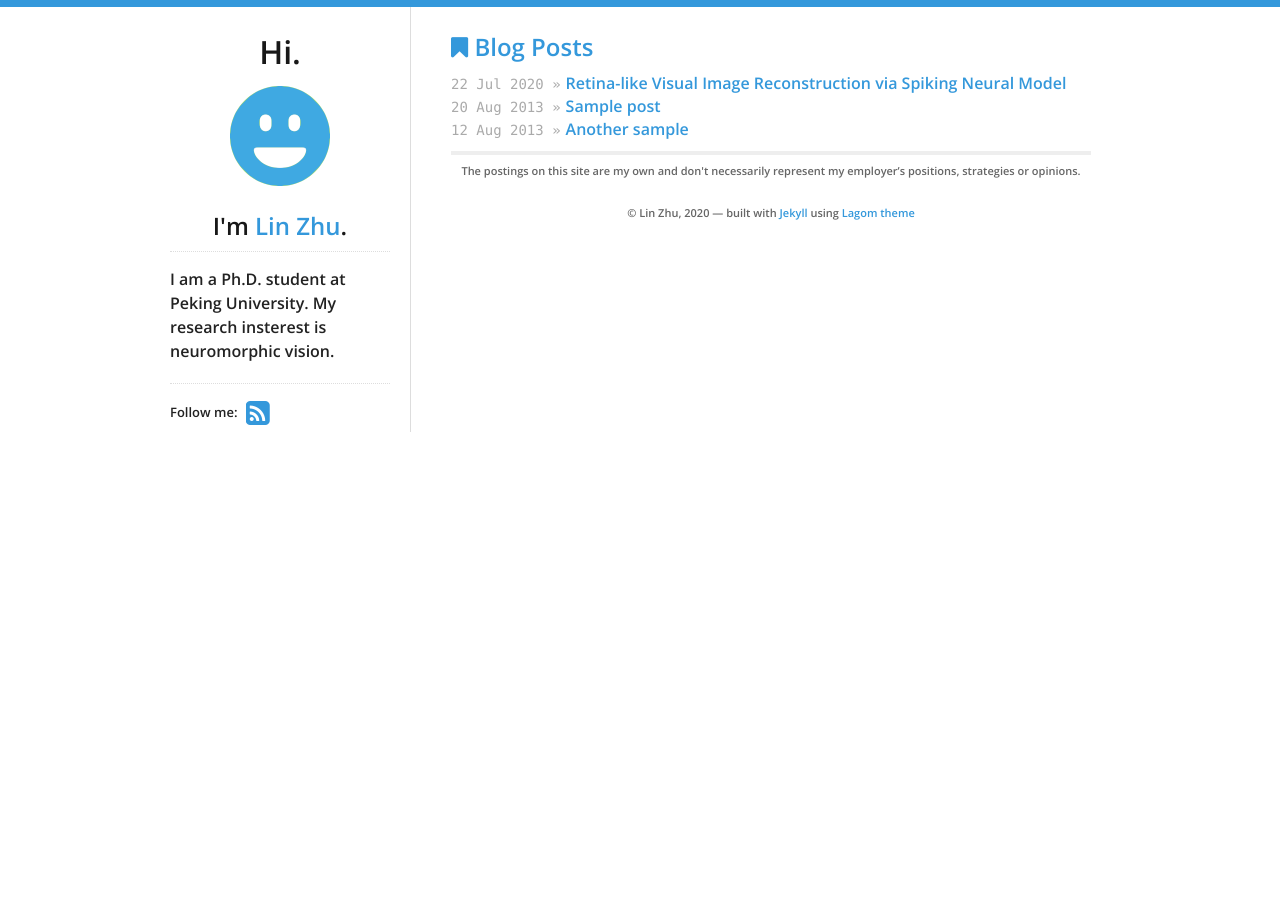
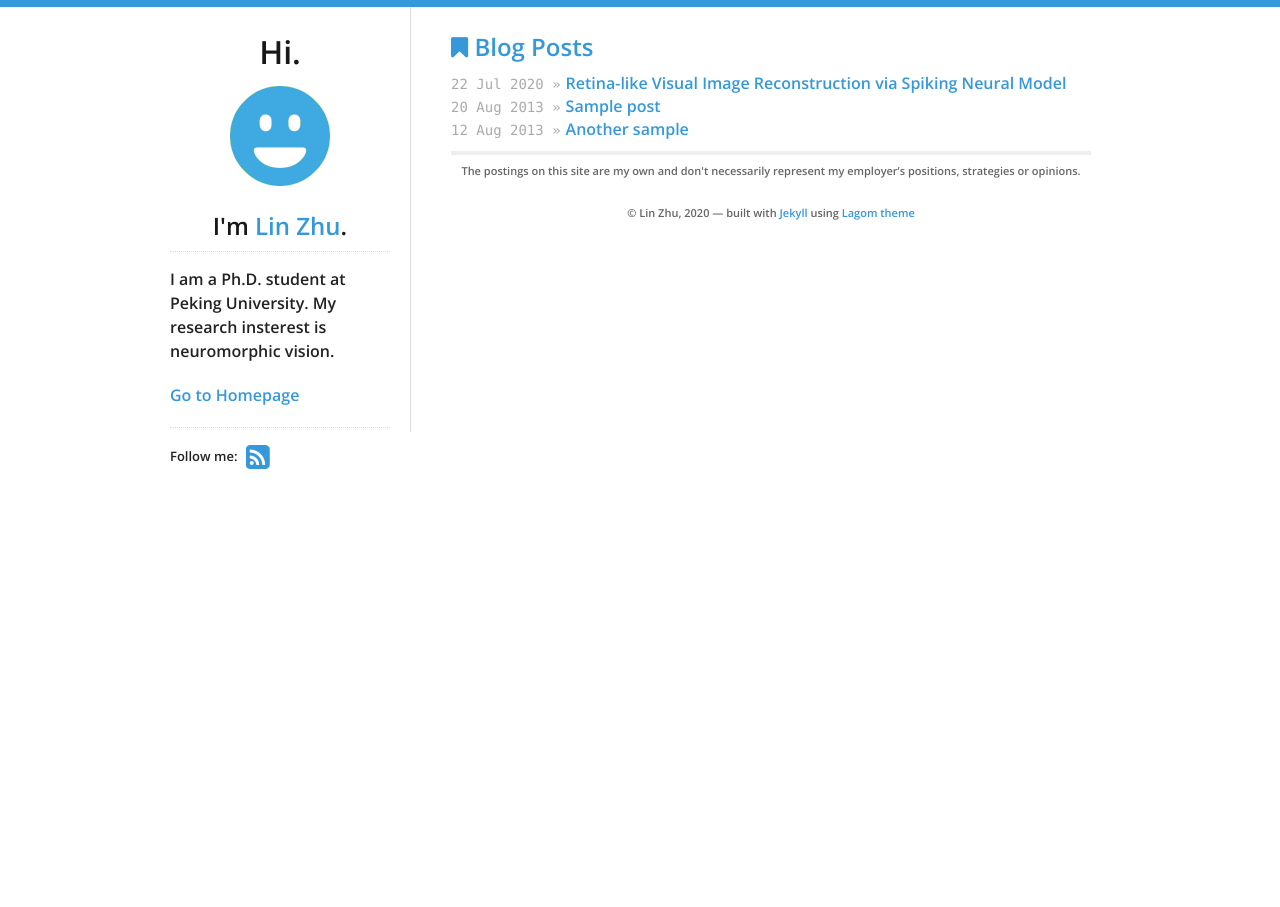
Before and after one commit to Crazyspike/crazyspike.github.io, a Jekyll site: the page built from index.html, in a window 1280 px wide. Built offline with Jekyll 4.4.1, drawn with Linux system fonts in a browser that asks for light colours.

Commit message:
Update sidebar.html

```diff
--- a/_includes/sidebar.html
+++ b/_includes/sidebar.html
@@ -10,7 +10,7 @@
   <h2>I'm <a href="https://crazyspike.github.io/home/">{{ site.data.theme.name }}</a>.</h2>
   <div id="bio">
     <p>I am a Ph.D. student at Peking University. My research insterest is neuromorphic vision. </p>
-    <p>
+    <p><a href="https://crazyspike.github.io/home/">Go to Homepage</a>
     </p>
   </div>
   <div id="social">
```
